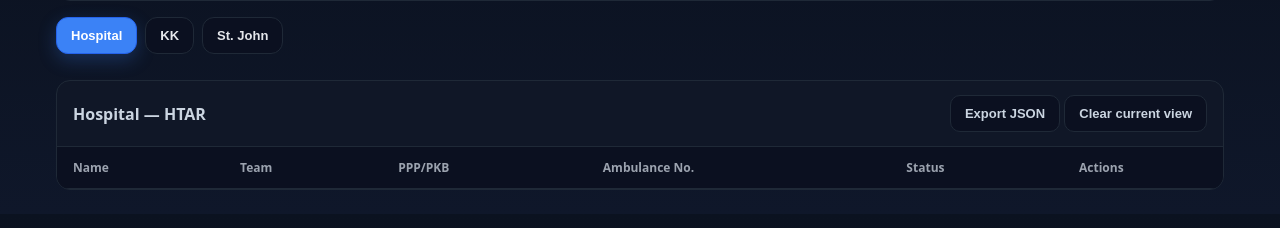
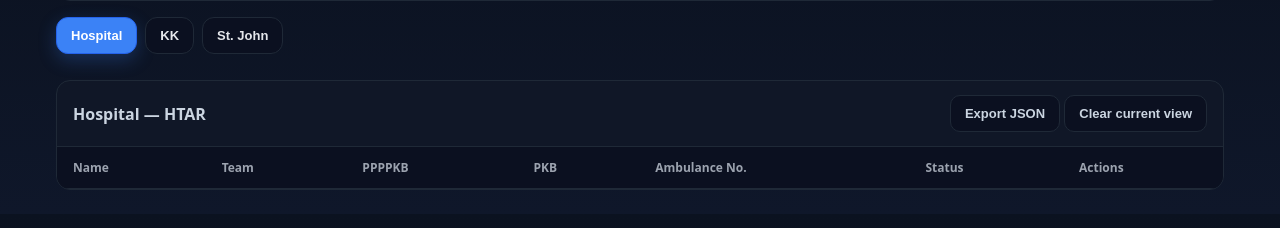
Before and after one commit to newgenamz26-glitch/phcnewgen, a plain HTML site: page index.html in a window 1280 px wide. Shown: the part 94-322 px from the top of the page. Drawn offline with Linux system fonts and the light colour scheme.

Commit message:
Rename PPP/PKB to PPPPKB and add PKB label

```diff
--- a/index.html
+++ b/index.html
@@ -338,7 +338,8 @@
             <tr>
               <th>Name</th>
               <th>Team</th>
-              <th>PPP/PKB</th>
+              <th>PPPPKB</th>
+                <th>PKB</th>
               <th>Ambulance No.</th>
               <th>Status</th>
               <th style="width:160px;">Actions</th>
@@ -370,6 +371,7 @@
         </div>
         <div class="field">
           <label for="resPPP">PPP/PKB</label>
+          <label for="resPPP">PKB </label>
           <select id="resPPP">
             <option value="PPP">PPP</option>
             <option value="PKB">PKB</option>
```
